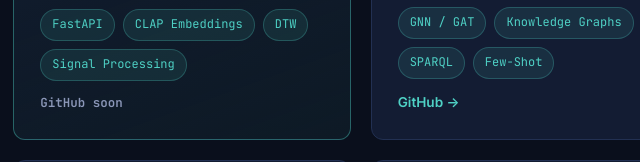
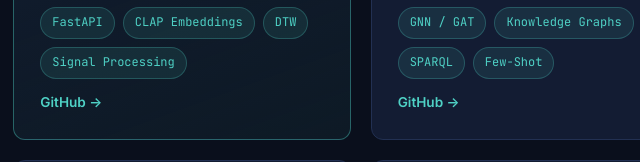
Before and after one commit to Farrellhrs/farrellhrs.github.io, a plain HTML site: page index.html in a window 1280 px wide. Shown: the part 3419-3581 px from the top of the page, 458-1098 px from the left. Drawn offline with Linux system fonts and the light colour scheme.

Commit message:
Link StudioBach project to its GitHub repo

```diff
--- a/index.html
+++ b/index.html
@@ -181,7 +181,7 @@
           <h3>Studiobach — Semantic Audio Retrieval Engine</h3>
           <p>Two-stage Music Information Retrieval API (FastAPI) matching raw user audio against 50,000+ studio tracks. Late-fusion of CLAP embeddings + chroma features filters 50K tracks in &lt;0.2s; key-invariant matching via 12-shift CENS and Subsequence DTW returns exact playback timestamps.</p>
           <ul class="tags"><li>FastAPI</li><li>CLAP Embeddings</li><li>DTW</li><li>Signal Processing</li></ul>
-          <div class="project-links"><span class="soon mono">GitHub soon</span></div>
+          <div class="project-links"><a href="https://github.com/Farrellhrs/studiobach-audio-retrieval" target="_blank" rel="noopener">GitHub →</a></div>
         </article>
 
         <article class="project-card reveal" data-cat="nlp">
```
